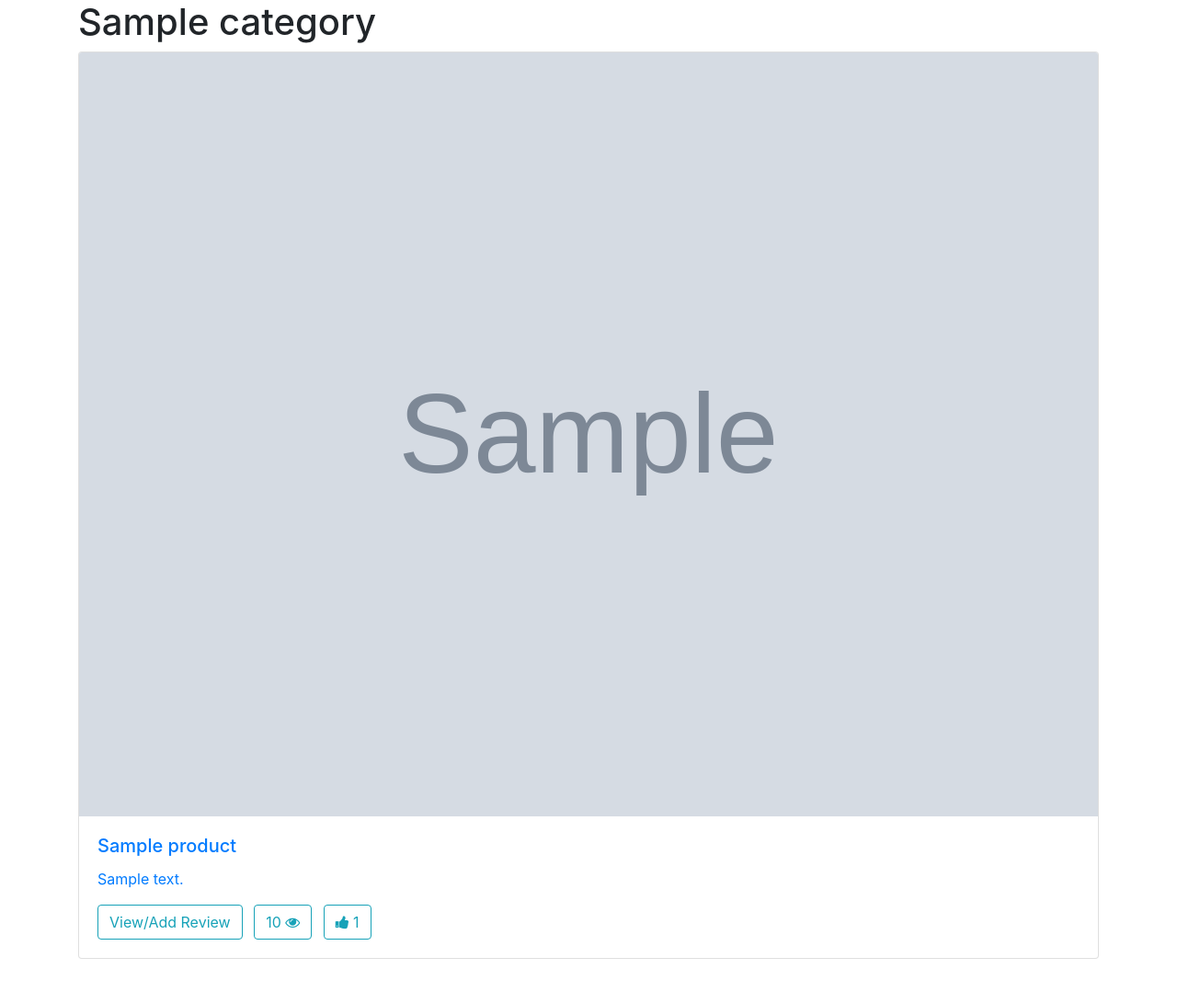
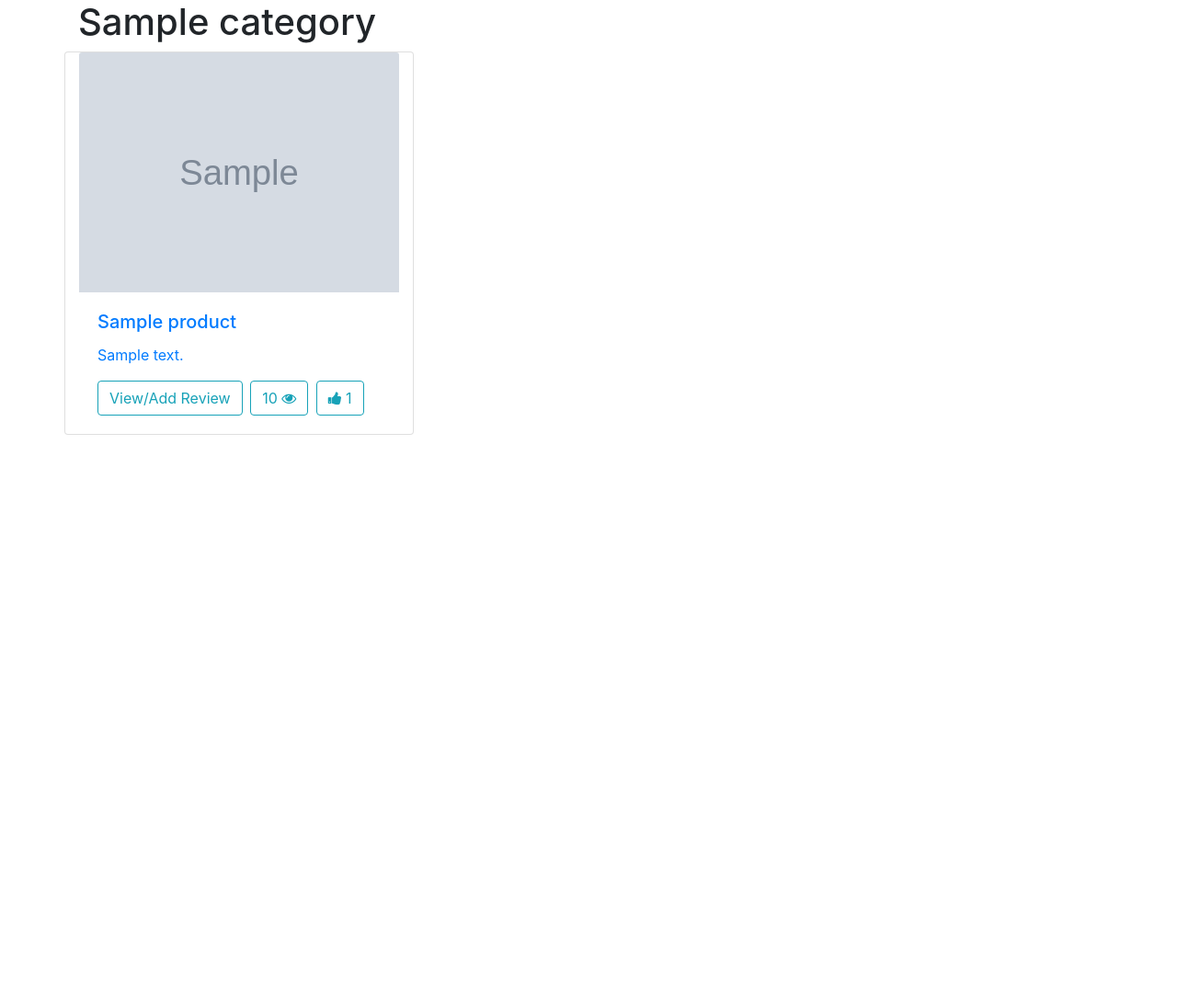
Before and after one commit to loyihsu/GadgetGateway, a Django app: a page that uses templates/gadgetgateway/category.html in a window 1280 px wide. Shown: the part 56-1147 px from the top of the page at 92% size. After the commit the page ends 529 px from the top, so only its background shows below. Run offline with Django 3.2, Linux system fonts and the light colour scheme; tables that the repository leaves empty hold one stand-in row (values such as "Sample post"); grey boxes marked "Sample" are stand-in pictures; some libraries are stand-ins or nearby versions.

Commit message:
fixed minor css bugs and product sorting based on likes

```diff
--- a/gadgetgateway/views.py
+++ b/gadgetgateway/views.py
@@ -46,9 +46,12 @@ def show_category(request, category_name_slug):
         category = Category.objects.get(slug=category_name_slug)
         products_list = Product.objects.filter(category=category)
 
+        products_list = sorted(products_list, key=lambda t: t.get_satisfactory_rate())
+        products_list.reverse()
+
         # Pagination logic
         page_number = request.GET.get('page', 1)
-        paginator = Paginator(products_list, 3)
+        paginator = Paginator(products_list, 9)
         page_obj = paginator.get_page(page_number)
         products = paginator.page(page_number)
 
--- a/templates/gadgetgateway/category.html
+++ b/templates/gadgetgateway/category.html
@@ -15,20 +15,20 @@
     {% if category %}
         <h1>{{category.name}}</h1>
         {% if products %}
-            <div class="card-group">
+            <div class="row">
                 {% for product in page_obj.object_list %}
-                <div class="card">
+                <div class="card col-4">
                     <a href="{%  url 'gadgetgateway:view_product' category.slug product.slug %}"  style="text-decoration:none">
                         <img class="card-img-top" src= "{{ MEDIA_URL}}{{ product.image }}" alt="Card image cap">
                         <div class="card-body">
                             <h5 class="card-title">{{ product }}</h5>
                             <p class="card-text">{{ product.description }}</p>
-                            <button type="button" class="btn btn-outline-info mr-2">View/Add Review</button>
-                            <button type="button" class="btn btn-outline-info mr-2">{{ product.views }} <i class="fa fa-eye"></i></button>
+                            <button type="button" class="btn btn-outline-info mr-1">View/Add Review</button>
+                            <button type="button" class="btn btn-outline-info mr-1">{{ product.views }} <i class="fa fa-eye"></i></button>
                             {% if product.get_satisfactory_rate >= 0 %}
-                            <button type="button" class="btn btn-outline-info mr-2"><i class="fa fa-thumbs-up"></i> {{ product.get_satisfactory_rate }}</button>
+                            <button type="button" class="btn btn-outline-info mr-1"><i class="fa fa-thumbs-up"></i> {{ product.get_satisfactory_rate }}</button>
                             {% else %}
-                            <button type="button" class="btn btn-outline-danger mr-2"><i class="fa fa-thumbs-down"></i> {{ product.get_satisfactory_rate }}</button>
+                            <button type="button" class="btn btn-outline-danger mr-1"><i class="fa fa-thumbs-down"></i> {{ product.get_satisfactory_rate }}</button>
                             {% endif %}
 
                         </div>
--- a/templates/gadgetgateway/product_detail.html
+++ b/templates/gadgetgateway/product_detail.html
@@ -42,7 +42,7 @@
                                     <i class="fa fa-thumbs-down"></i> Dislike
                                   </button>
                                 {% else %}
-                                  You have {{ reaction_ed }} this post.
+                                  <p class="mr-2">You have {{ reaction_ed }} this post! </p>
                                   <form action="{% url 'gadgetgateway:undo_reactions' category.slug product.slug %}" method="POST">
                                   {% csrf_token %}
                                     <button type="submit" name="product_name_slug" value="{{ product.slug }}" class="btn btn-outline-danger mr-2">
```
Also changed, not shown: templates/gadgetgateway/search.html (+5 -5 lines).
